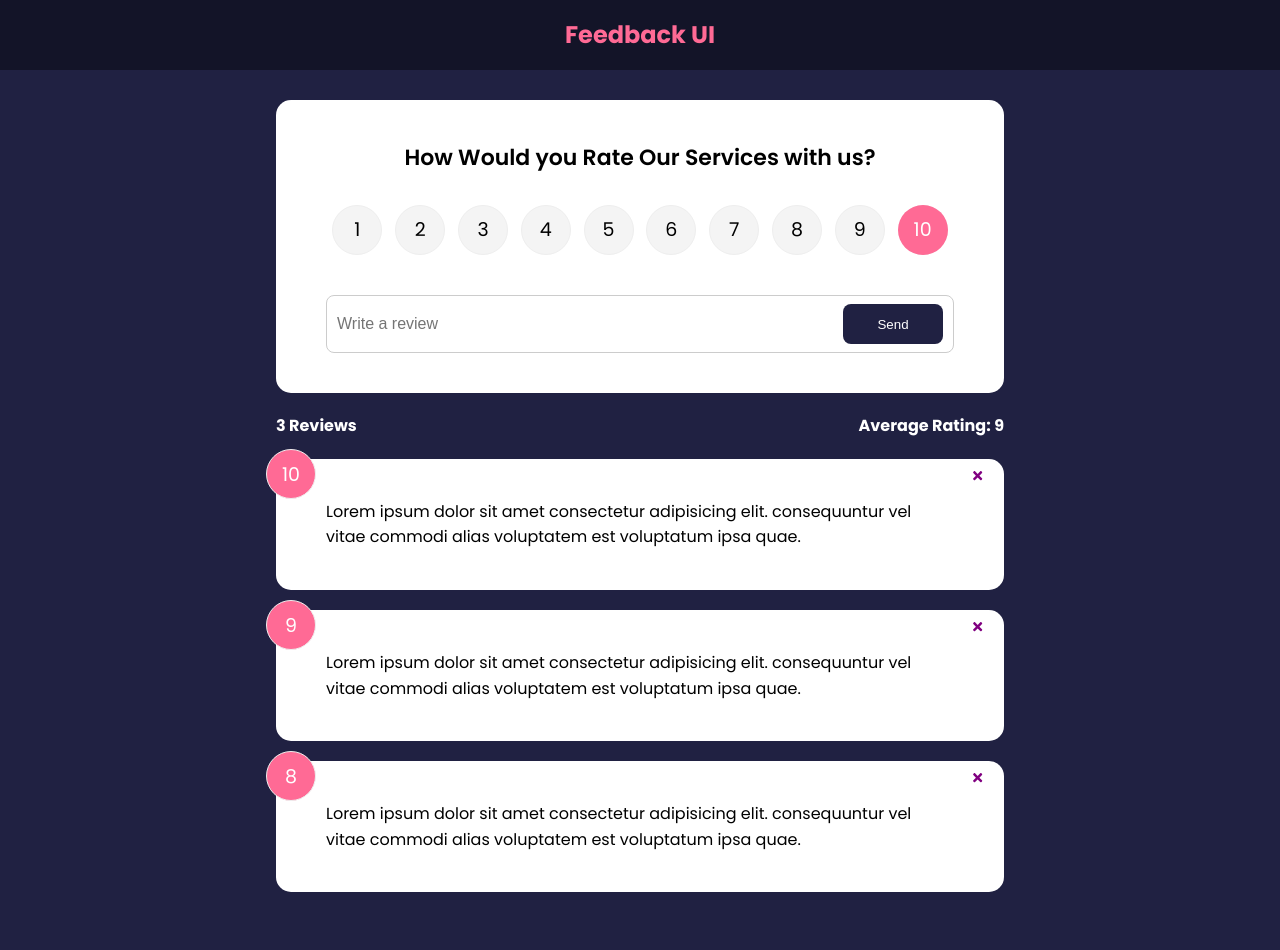
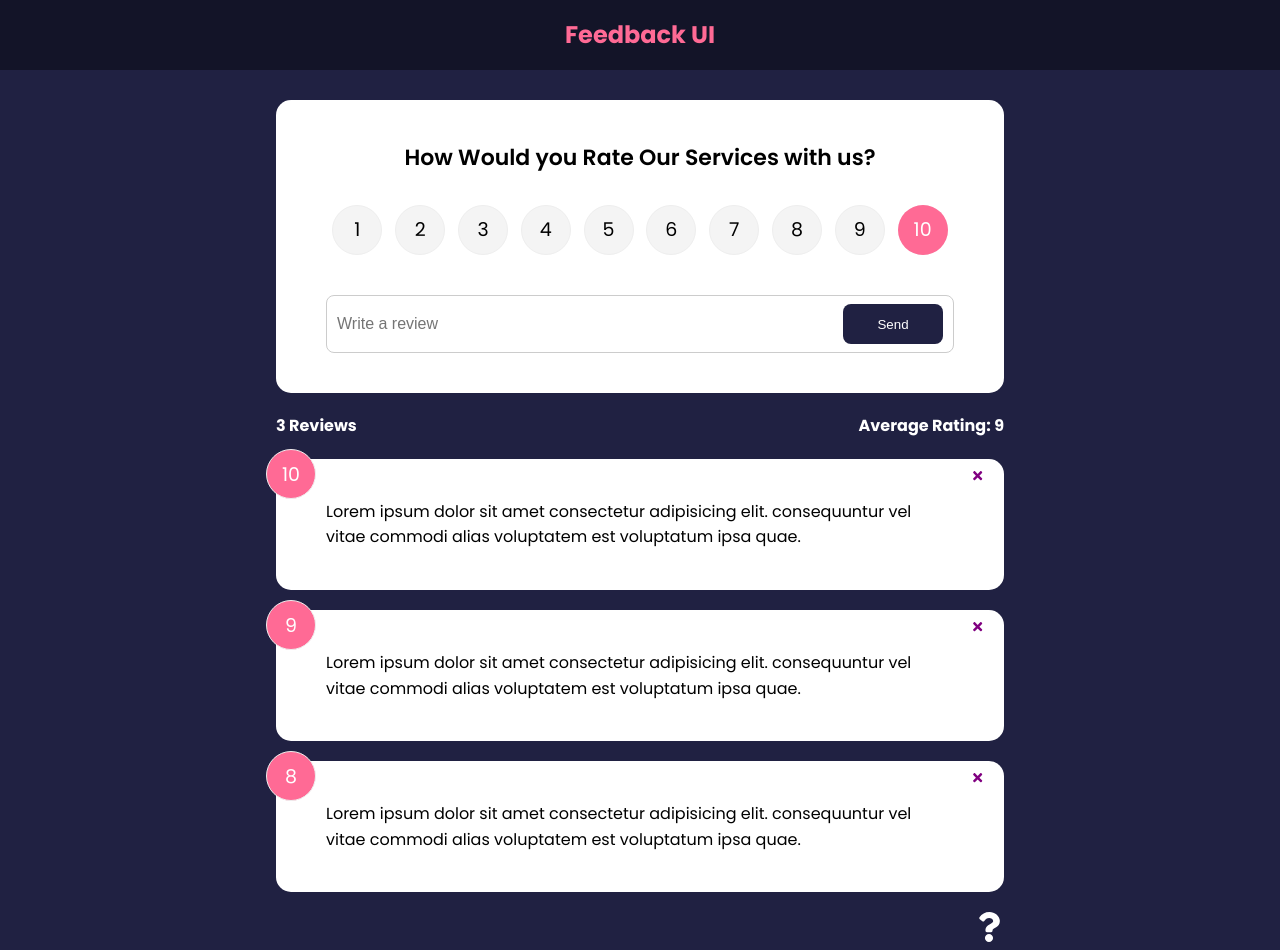
Before and after one commit to subham-202/FeedBackApp, a React (Create React App) app: page / in a window 1280 px wide. Before the commit the page ends 912 px from the top, so only its background shows below. Built offline with nearby package versions, Linux system fonts and the light colour scheme.

Commit message:
UI Changes

```diff
--- a/src/App.js
+++ b/src/App.js
@@ -9,6 +9,7 @@
 import FeedbackData from './data/FeedbackData';
 import FeedbackList from './Component/FeedbackList';
 import About from './Component/About';
+import AboutIconLink from './Component/AboutIconLink';
 function App() {
   const [feedback, setFeedback] = useState(FeedbackData);
   const deleteFeedback=(id)=>{
@@ -32,6 +33,7 @@
               <FeedbackForm handleAdd={addFeedback}/>
               <FeedbackStats feedback={feedback} />
               <FeedbackList feedback={feedback} handleDelete={deleteFeedback} />
+              <AboutIconLink />
           </>
           }></Route>
             <Route path="/about" element={<About />} />
--- /dev/null
+++ b/src/Component/AboutIconLink.jsx
@@ -0,0 +1,18 @@
+import React from 'react'
+import { FaQuestion } from 'react-icons/fa'
+import { Link } from 'react-router-dom'
+function AboutIconLink() {
+  return (
+    <div className='about-link'>
+        <Link to ={{
+            pathname:'/About',
+            // search:'?sort=name',
+            // hash:"#about"
+            }}>
+    <FaQuestion size={30}/>
+    </Link>
+    </div>
+  )
+}
+
+export default AboutIconLink
--- a/src/Component/Header.jsx
+++ b/src/Component/Header.jsx
@@ -1,5 +1,5 @@
 import PropTypes from "prop-types"
-// import { Link } from "react-roter-dom"
+import { Link } from "react-router-dom"
 
 function Header({ text, bgColor, textColor }) {
   const headerStyles = {
@@ -10,9 +10,9 @@
   return (
     <header style={headerStyles}>
       <div className='container'>
-         {/* <Link to='/' style={{ textDecoration: "none", color: "#ff6a95" }}> */}
+         <Link to='/' style={{ textDecoration: "none", color: "#ff6a95" }}>
           <h2>{text}</h2>
-        {/* </Link> */}
+        </Link>
       </div>
     </header>
   )
```
